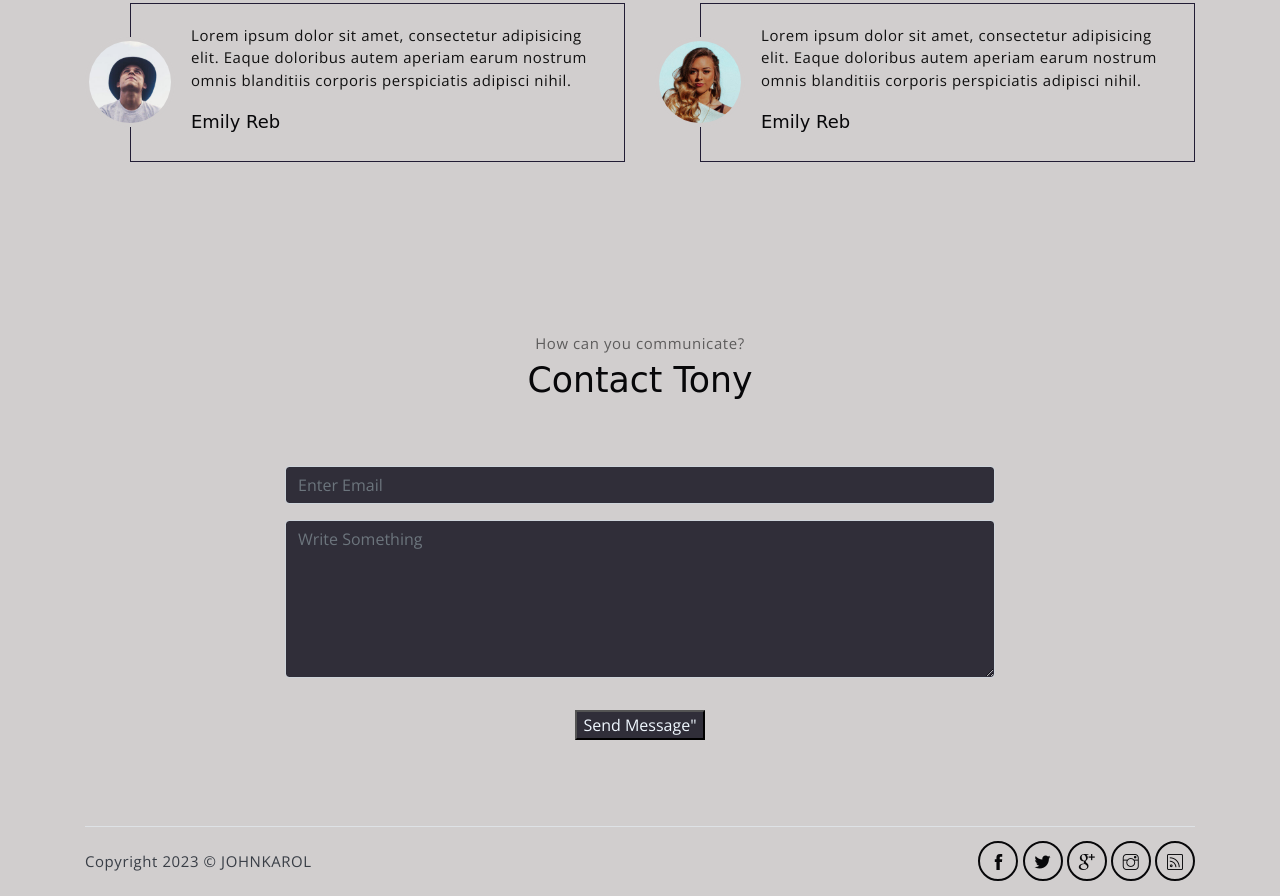
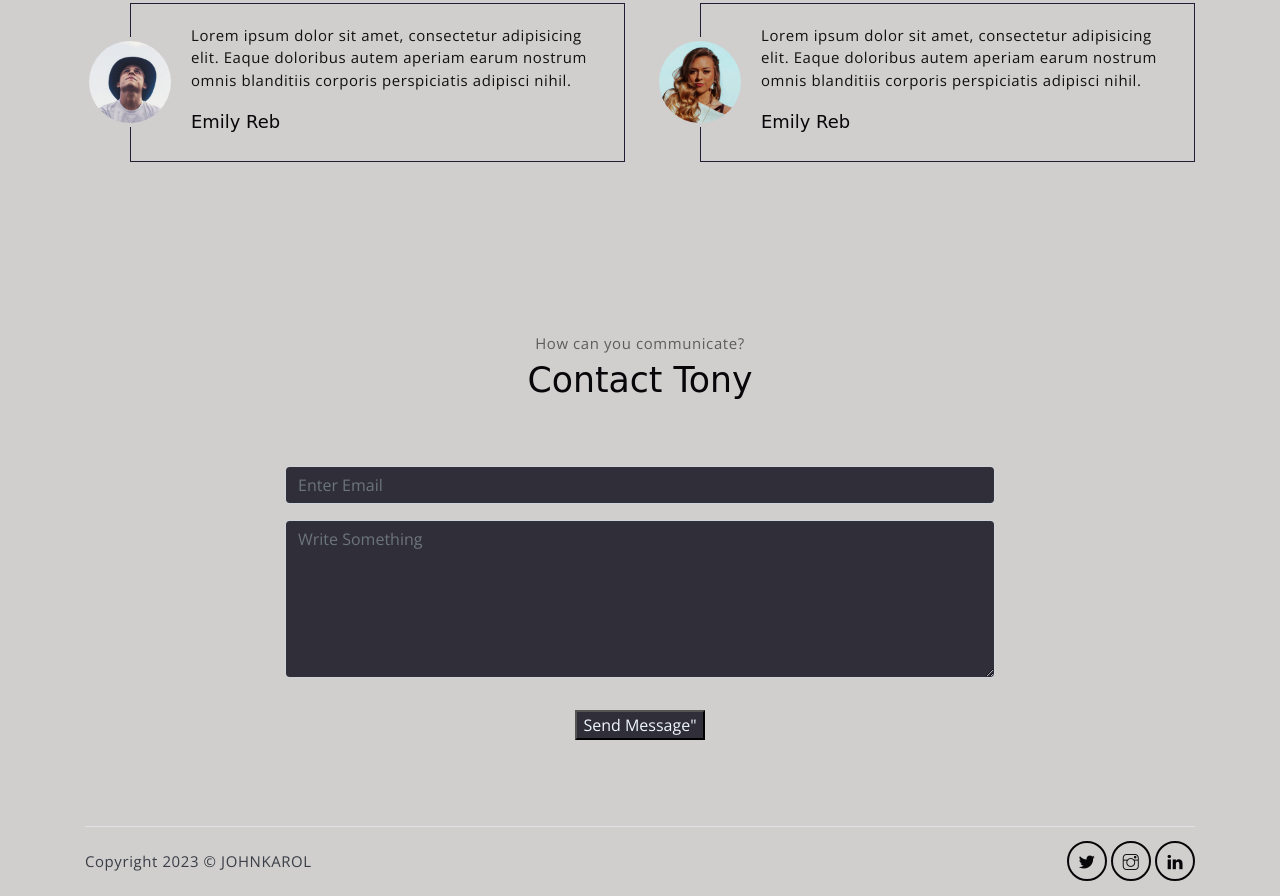
Before and after one commit to OgJaykay/OgJaykay.github.io, a website: page index.html in a window 1280 px wide. Shown: the part 3792-4688 px from the top of the page. Drawn offline with nearby package versions, Linux system fonts and the light colour scheme; a web font is replaced by a local one.

Commit message:
Update index.html

```diff
--- a/index.html
+++ b/index.html
@@ -2,7 +2,7 @@
 <!DOCTYPE html>
 <html lang="en">
 <head>
-	<meta charset="utf-8">
+    <meta charset="utf-8">
     <meta name="viewport" content="width=device-width, initial-scale=1, shrink-to-fit=no">
     <meta name="description" content="Start your development with Meyawo landing page.">
     <meta name="author" content="Devcrud">
@@ -407,12 +407,12 @@
         <footer class="footer">
             <p class="mb-0">Copyright <script>document.write(new Date().getFullYear())</script> &copy; <a href="http://www.devcrud.com">JOHNKAROL</a></p>
             <div class="social-links text-right m-auto ml-sm-auto">
-                <a href="javascript:void(0)" class="link"><i class="ti-facebook"></i></a>
-                <a href="javascript:void(0)" class="link"><i class="ti-twitter-alt"></i></a>
-                <a href="javascript:void(0)" class="link"><i class="ti-google"></i></a>
+<!--                 <a href="#" class="link"><i class="ti-facebook"></i></a> -->
+                <a href="https://twitter.com/anthonyihediwa1" class="link"><i class="ti-twitter-alt"></i></a>
+          <!--  <a href="#" class="link"><i class="ti-google"></i></a> -->
                 <!-- <a href="javascript:void(0)" class="link"><i class="ti-pinterest-alt"></i></a> -->
-                <a href="javascript:void(0)" class="link"><i class="ti-instagram"></i></a>
-                <a href="javascript:void(0)" class="link"><i class="ti-rss"></i></a>
+                <a href="https://www.instagram.com/anthonyihediwa/" class="link"><i class="ti-instagram"></i></a>
+                <a href="https://www.linkedin.com/in/anthony-ihediwa-530972142/" class="link"><i class="ti-linkedin"></i></a>
             </div>
         </footer>
     </div> <!-- end of page footer -->
```
